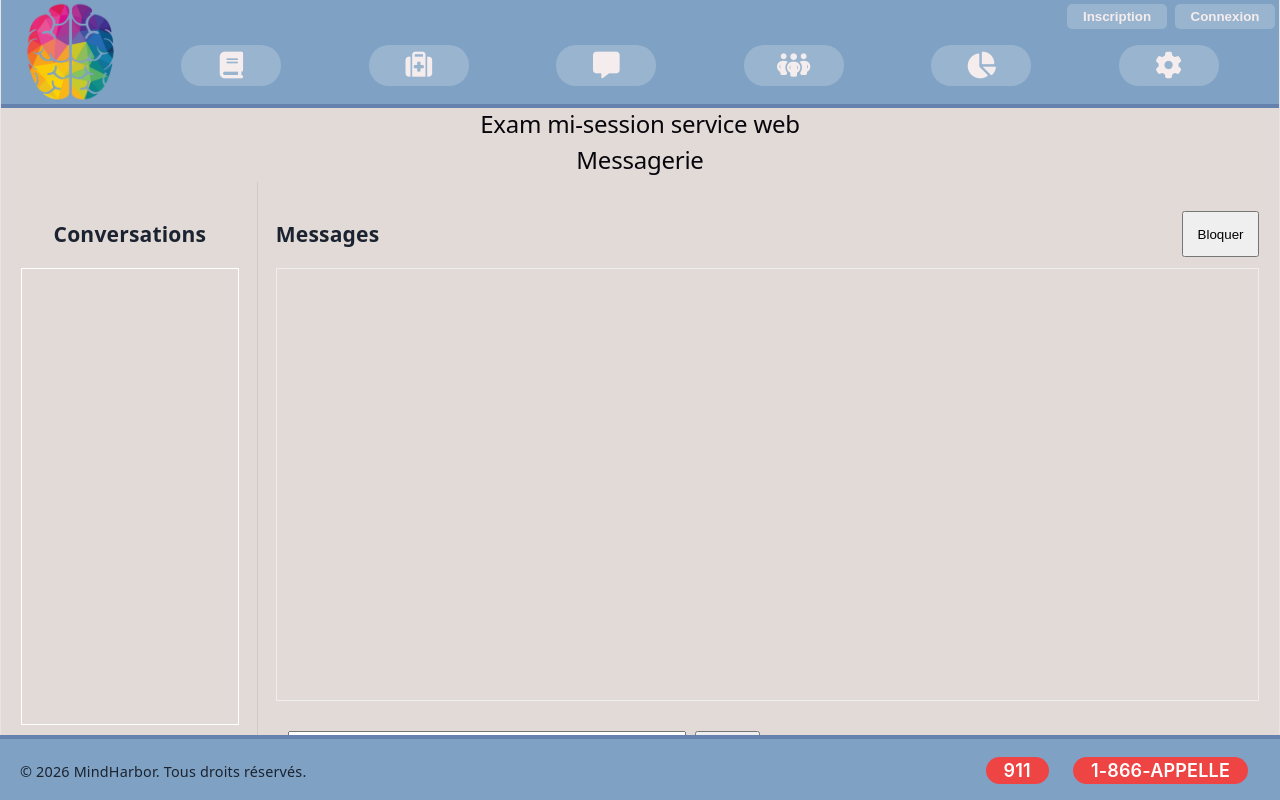
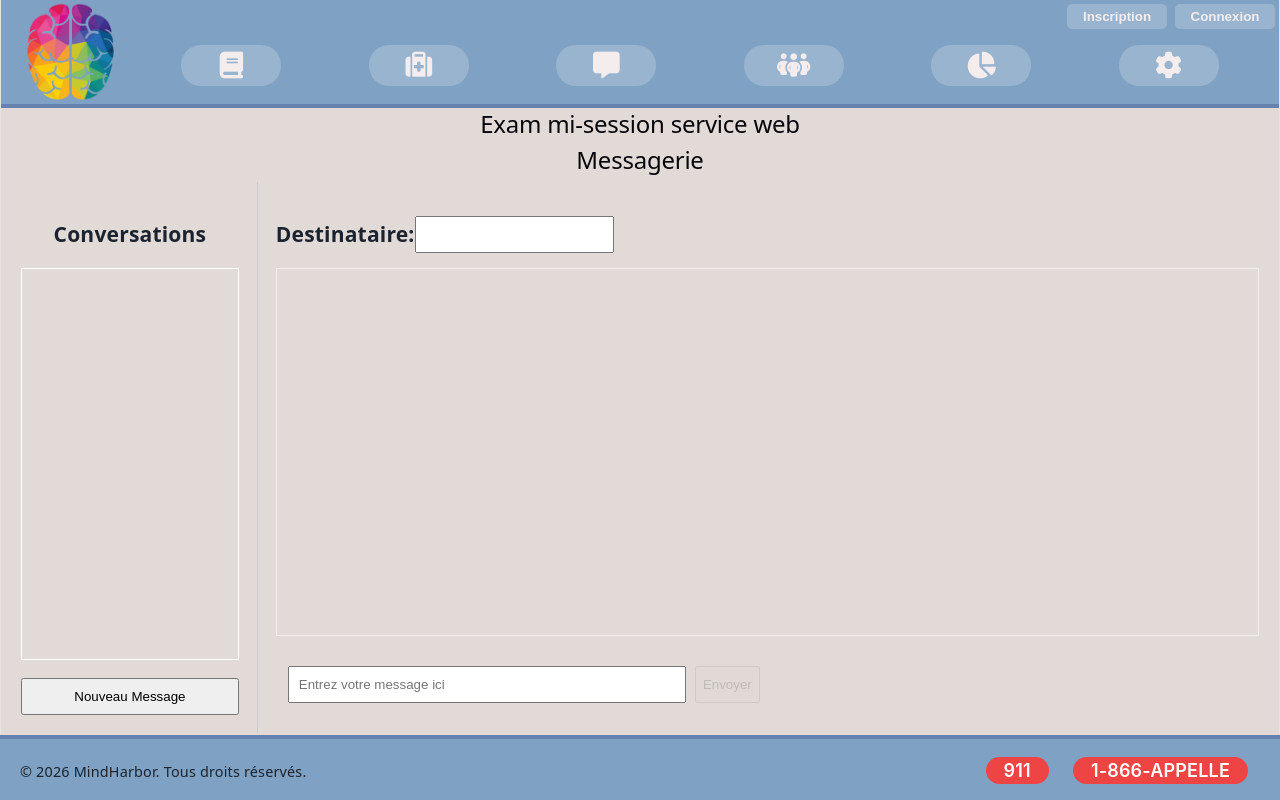
Before and after one commit to clementlaflamme/mindharbor, a React (Vite) app in the folder client/: page / in a window 1280 px wide. Both pictures are taken after a click on the button 606 px from the left and 65 px from the top of the page. Built offline with nearby package versions, Linux system fonts and the light colour scheme.

Commit message:
[Patch] pour que le footer ne cache pas les elements de la page

```diff
--- a/client/src/components/Messagerie.tsx
+++ b/client/src/components/Messagerie.tsx
@@ -93,13 +93,23 @@ export default function Messagerie() {
                 </li>
               ))}
             </ul>
-            <button className="new-message-btn">Nouveau Message</button>
+            <button className="new-message-btn" onClick={()=>{setInterlocuteur(null), setMessages(null)}}>Nouveau Message</button>
           </aside>
 
 
 
           <main className="messagerie-conversation">
-            <div className="infos-container"><div className="interlocuteur-container"><h3>{interlocuteur?  (<><img src={resolveAvatarUrl(interlocuteur.avatarUrl)} className="avatar"/>{interlocuteur.pseudonyme}</>) : "Messages"}</h3></div><button className="bloquer-btn">Bloquer</button></div>
+            <div className="infos-container">
+              <div className="interlocuteur-container">
+                {interlocuteur? (
+                  <><h3><img src={resolveAvatarUrl(interlocuteur.avatarUrl)} className="avatar"/>{interlocuteur.pseudonyme}</h3></>) :
+
+                  <><h3>Destinataire: </h3><input type="text" className="interlocuteur-input" /></>
+
+                }
+              </div>
+              {interlocuteur && (<button className="bloquer-btn">Bloquer</button>)}
+            </div>
             <ul className="messages-container">
               {messages?.map(mess => {
               const estMoi = mess.expediteurId === utilisateur?.id;
@@ -112,12 +122,19 @@ export default function Messagerie() {
             </ul>
 
             <form className="message-input-container" onSubmit={
-                (e)=>{
+                async (e)=>{
                     e.preventDefault();
                     console.log("Message Envoyé")
-                    if (interlocuteur) {
-                      api.post(`/api/v1/messages/${interlocuteur.id}`)
-                      setNouveauMessage("")
+                    if(!interlocuteur || !nouveauMessage.trim()) {
+                      return;
+                    }
+
+                    try {
+                      await api.post(`/api/v1/messages/${interlocuteur.id}`, { contenu: nouveauMessage });
+                      setNouveauMessage("");
+                      getMessages(interlocuteur.id);
+                    } catch (err) {
+                      console.error("Erreur envoi message: ", err)
                     }
 
 
@@ -132,7 +149,7 @@ export default function Messagerie() {
                 value = {nouveauMessage}
                 onChange={(e) => setNouveauMessage(e.target.value)}
               />
-              <button className="message-send-btn">Envoyer</button>
+              <button className="message-send-btn" disabled={nouveauMessage === ""}>Envoyer</button>
             </form>
 
           </main>
--- a/client/src/components/messagerie.css
+++ b/client/src/components/messagerie.css
@@ -68,7 +68,7 @@ ul {
   width: 100%;
 }
 
-.message-input {
+.message-input, .interlocuteur-input {
   flex: 1;
   padding: 0.5rem;
 }
@@ -110,3 +110,9 @@ ul {
   display: flex;
   margin: 5px;
 }
+
+button:disabled {
+  opacity: 0.5;
+  cursor: not-allowed;
+  pointer-events: none;
+}
--- a/client/src/index.css
+++ b/client/src/index.css
@@ -187,6 +187,7 @@ button:hover {
   flex-direction: column;
   width: 100%;
   min-height: 0;
+  padding-bottom: 65px;
 }
 
 .b-rad25 {
```
Also changed, not shown: 1 other file (tests, documents, lock files or other folders).
